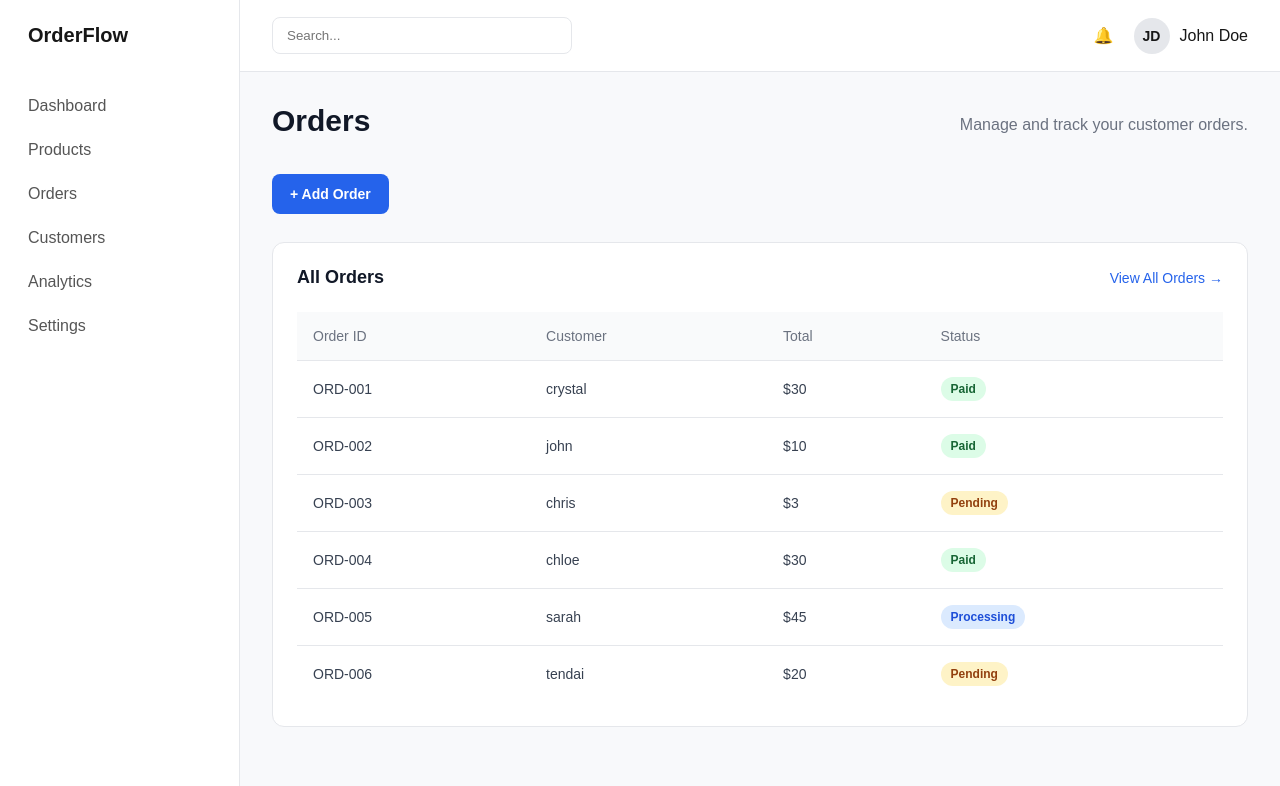
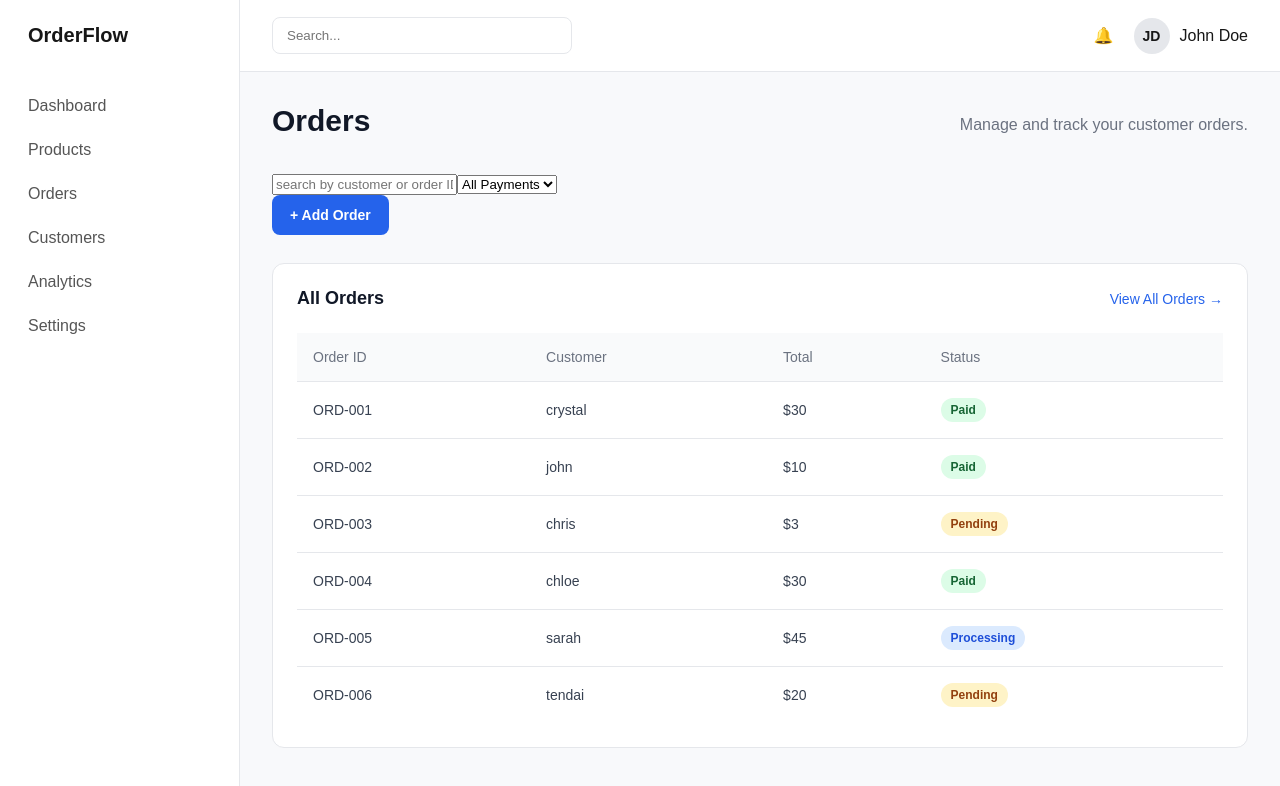
Before and after one commit to crystalangel05/ecommerce-react-website, a React (Vite) app: page /orders in a window 1280 px wide. Shown: the top 786 px of the page. Built offline with nearby package versions, Linux system fonts and the light colour scheme.

Commit message:
orders search input created

```diff
--- a/src/pages/orders.jsx
+++ b/src/pages/orders.jsx
@@ -1,20 +1,53 @@
 import OrdersTable from "../components/ordersTable.jsx";
 import ordersData from "../data/ordersData";
+import { useState } from "react";
 
 
 export default function Orders() {
+
+  const [searchTerm, setSearchTerm] = useState("");
+  const [paymentFilter, setPaymentFilter] = useState("All")
+
+
+  const filteredOrders = ordersData.filter((order) => {
+  const search = searchTerm.toLowerCase();
+
+  const matchesSearch =
+    order.id.toLowerCase().includes(search) ||
+    order.customer.toLowerCase().includes(search);
+
+  const matchesPayment =
+    paymentFilter === "All" || order.status === paymentFilter;
+
+  return matchesSearch && matchesPayment;
+});
+
+
   return (
     <div className="orders-page">
       <div className="orders-header">
         <h1>Orders</h1>
         <p>Manage and track your customer orders.</p>
       </div>
+      <div className="orders-controls">
+        <input type="text" placeholder="search by customer or order ID"
+        value={searchTerm}
+        onChange={(event) =>setSearchTerm(event.target.value)}/>
+        <select value={paymentFilter}
+         onChange={(event) => setPaymentFilter(event.target.value)}>
+
+          <option value="All">All Payments</option>
+          <option value="Paid">Paid</option>
+          <option value="Pending">Pending</option>
+          <option value="Partially Paid">Partially Paid</option>
+        </select>
+      </div>
+
       <button className="add-order-button">
           + Add Order
         </button>
 
-           <OrdersTable  orders={ordersData}
-           title="All Orders"/>
+         <OrdersTable orders={filteredOrders} title="All Orders" />
 
     </div>
 
```
Also changed, not shown: src/data/ordersData.js (line endings or trailing spaces).
